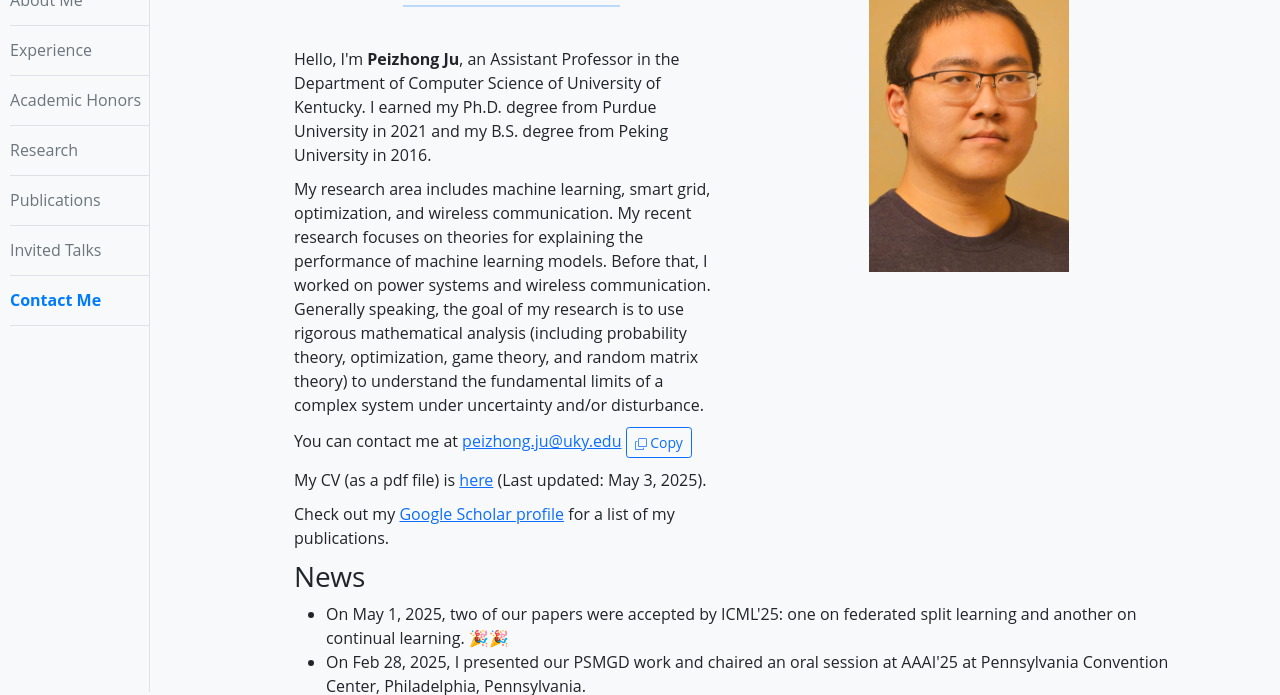
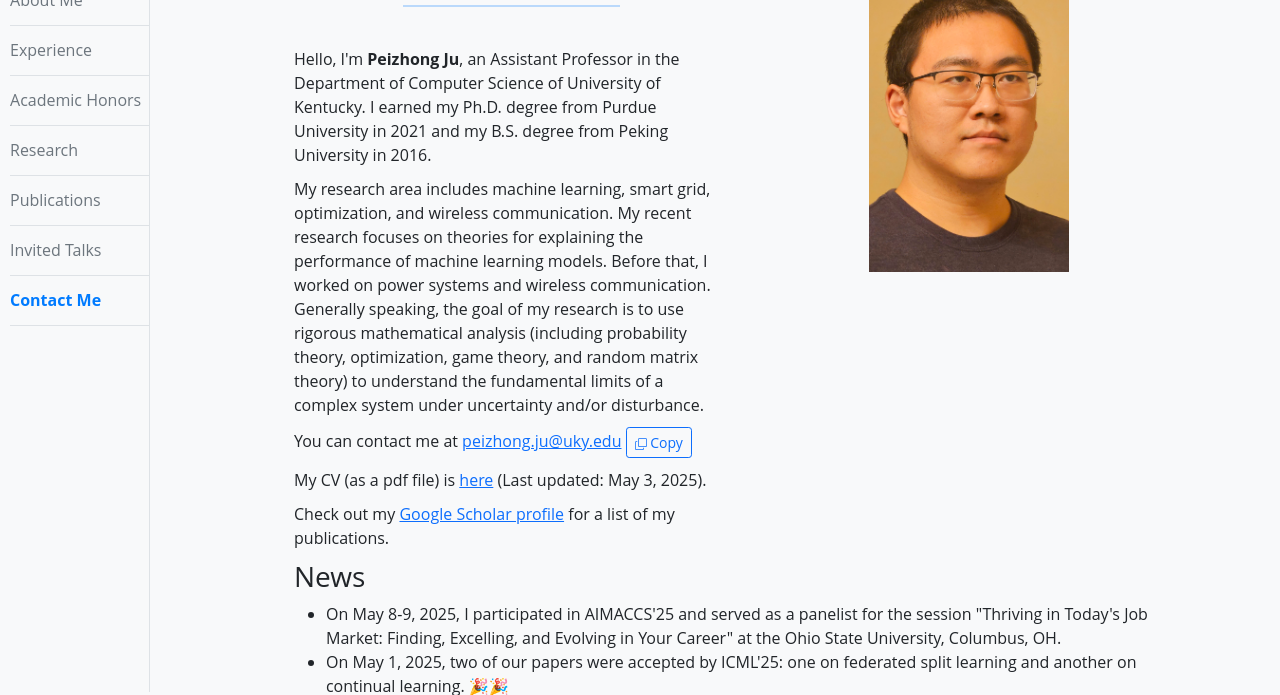
Before and after one commit to functionadvanced/PeizhongJu, a plain HTML site: page index.html in a window 1280 px wide. Shown: the part 108-803 px from the top of the page. Drawn offline with nearby package versions, Linux system fonts and the light colour scheme.

Commit message:
Update index.html

```diff
--- a/index.html
+++ b/index.html
@@ -301,6 +301,9 @@
         </div>
         <h3>News</h3>
         <ul style="height: 200px; overflow: auto">
+          <li>On May 8-9, 2025, I participated in AIMACCS'25 and served as a panelist for the session "Thriving in
+            Today's Job Market: Finding, Excelling, and Evolving in Your Career" at the Ohio State University, Columbus,
+            OH.</li>
           <li>On May 1, 2025, two of our papers were accepted by ICML'25: one on federated split learning and another on
             continual learning. 🎉🎉</li>
           <li>On Feb 28, 2025, I presented our PSMGD work and chaired an oral session at AAAI'25 at Pennsylvania
```
